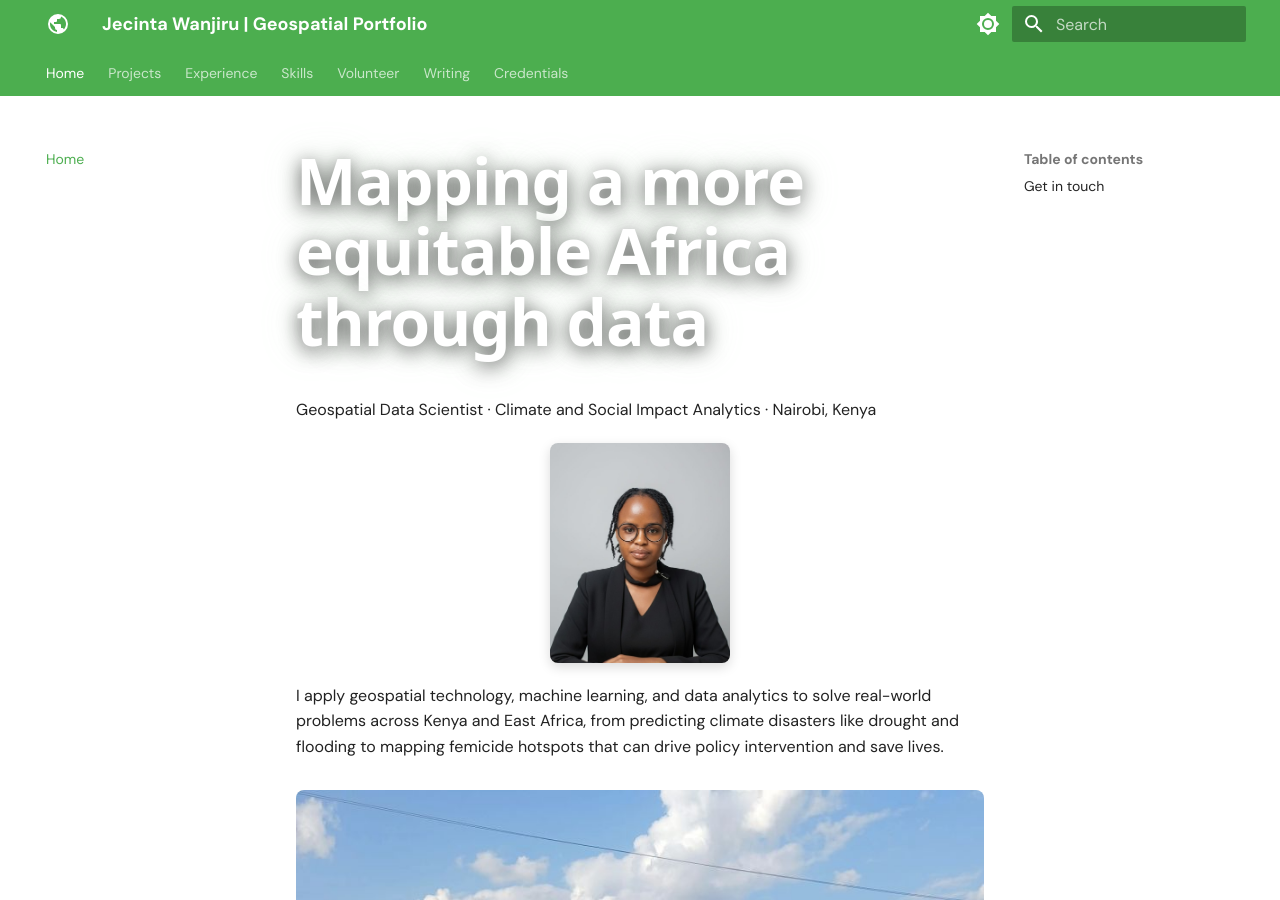
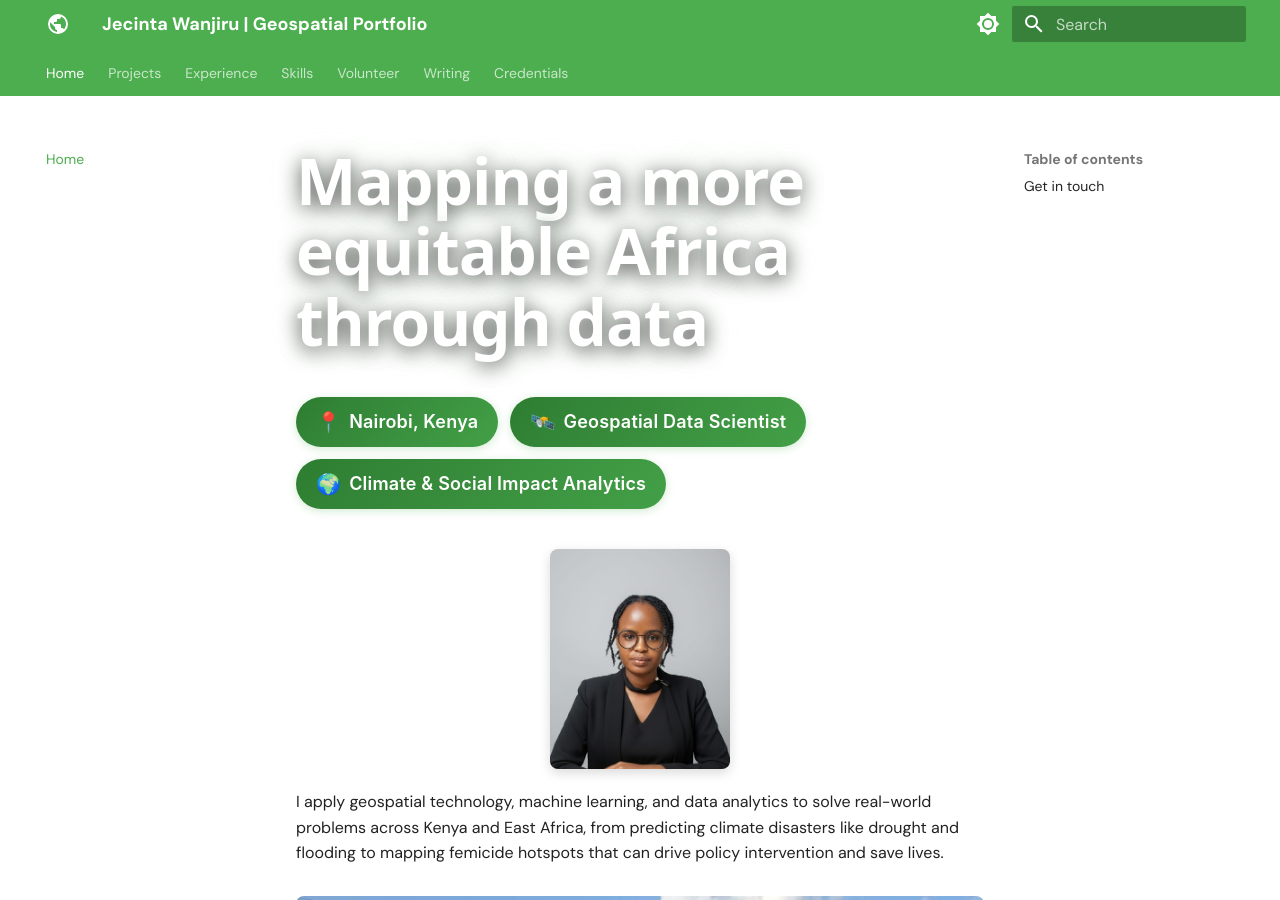
Before and after one commit to Wanjiru-1/Wanjiru-1.github.io, an MkDocs documentation site: the page built from docs/index.md, in a window 1280 px wide and 900 px high. Built offline with MkDocs 1.6.1 and Material for MkDocs 9.7.7, drawn with Linux system fonts in a browser that asks for light colours.

Commit message:
Enhance profile section with role badges
Added role badges for location and expertise.

```diff
--- a/docs/index.md
+++ b/docs/index.md
@@ -1,6 +1,10 @@
 # <span class="typewriter-hero">Mapping a more equitable Africa through data</span>
 
-Geospatial Data Scientist · Climate and Social Impact Analytics · Nairobi, Kenya
+<div class="role-badges">
+  <span class="role-badge"><span class="role-badge-icon">📍</span> Nairobi, Kenya</span>
+  <span class="role-badge"><span class="role-badge-icon">🛰️</span> Geospatial Data Scientist</span>
+  <span class="role-badge"><span class="role-badge-icon">🌍</span> Climate & Social Impact Analytics</span>
+</div>
 
 ![Professional headshot of Jecinta Wanjiru Kinyanjui](assets/images/jecinta_headshot.jpeg){ .profile-image }
 
```
